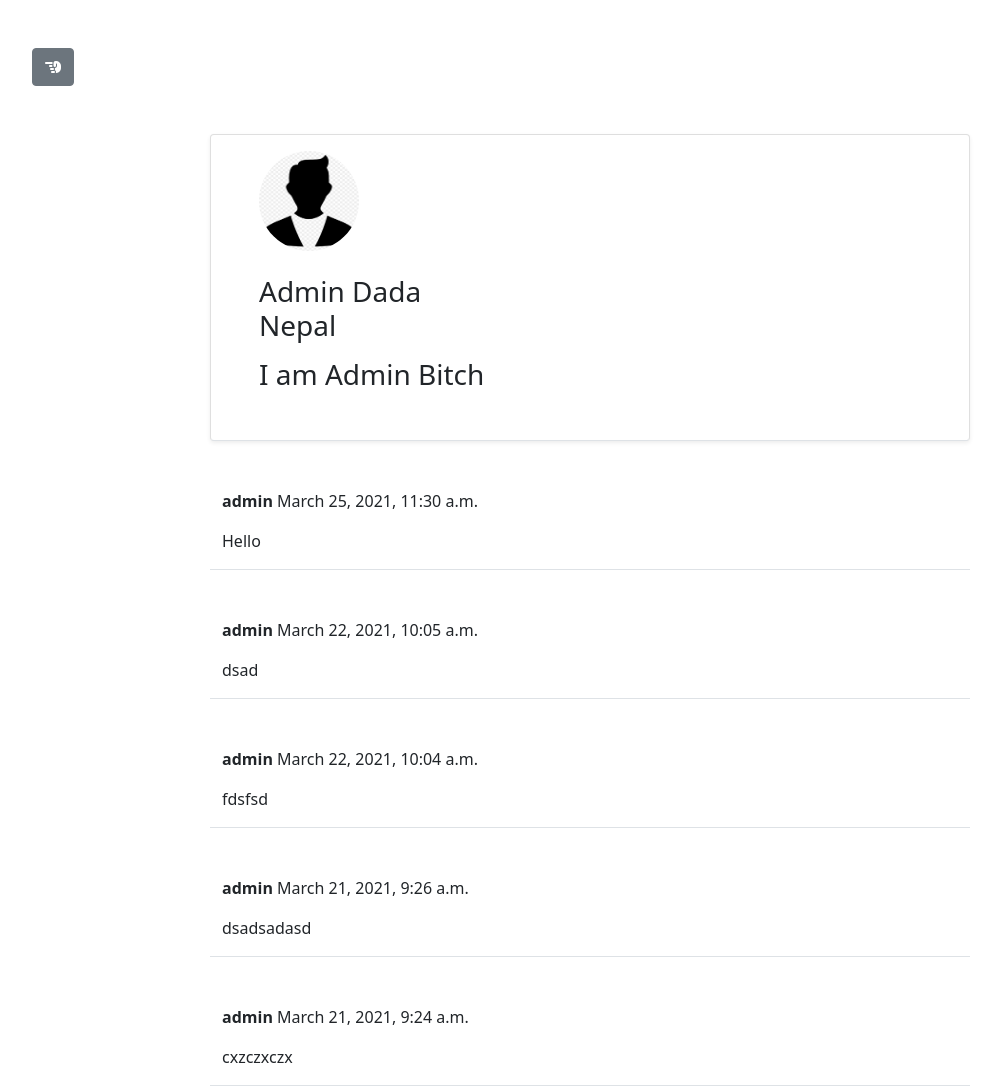
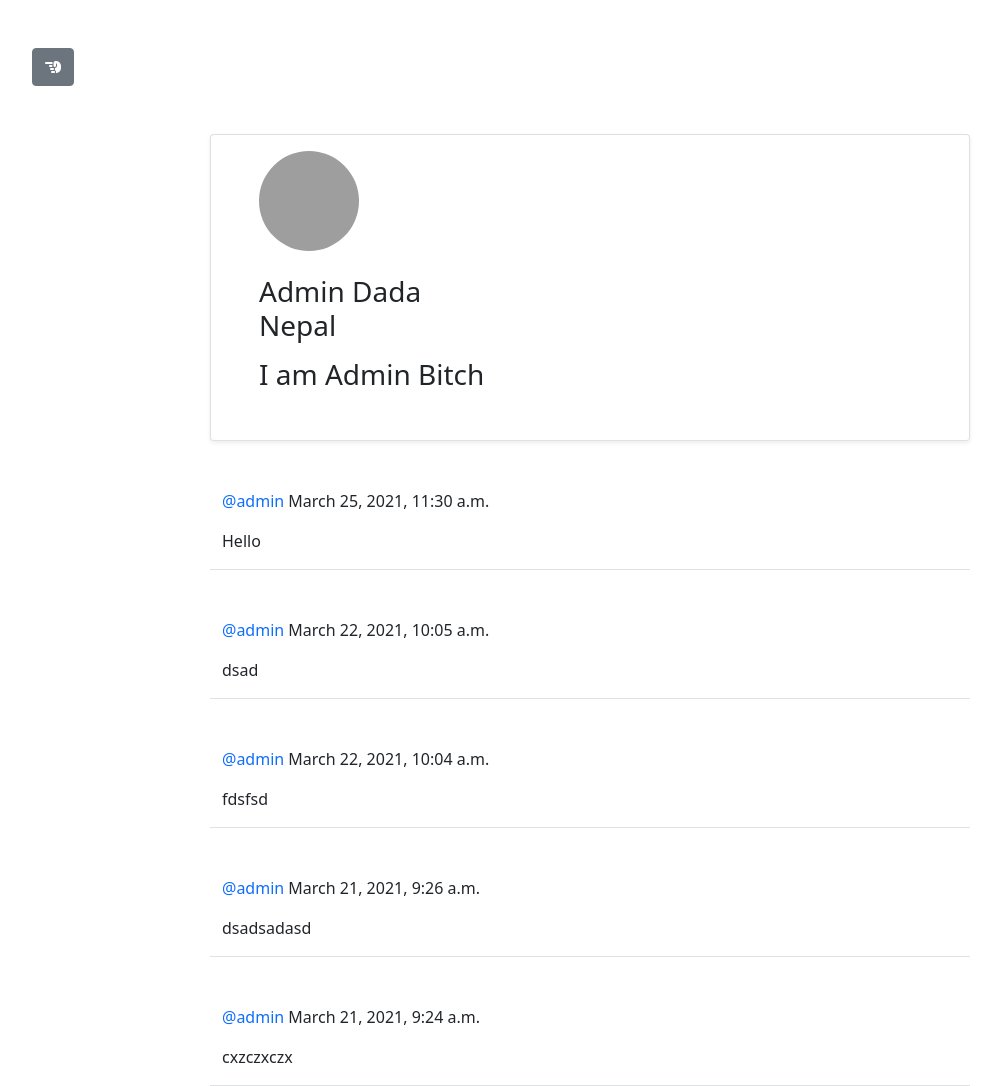
Before and after one commit to AnuraghSarkar/Halkhabar, a Django app: page /social/profile/1/ in a window 1280 px wide. Shown: the part 56-1142 px from the top of the page, without its empty margins (50-1051 px from the left). Run offline with Django 3.2, Linux system fonts and the light colour scheme; data comes from the database, SQL or seed files in the repository; both versions use the stored data as it was after the commit; parts of the project's set-up code (start-up, migrations or seed data) failed here and were passed over; some libraries are stand-ins or nearby versions; grey boxes are pictures that could not be loaded.

Commit message:
Adding Following Feature

```diff
--- a/social/models.py
+++ b/social/models.py
@@ -21,7 +21,8 @@ class UserProfile(models.Model):
   bio = models.TextField(max_length=500, blank=True, null=True)
   birthdate = models.DateField(null=True, blank=True)
   location = models.CharField(max_length=100, blank=True, null=True)
-  picture = models.ImageField(upload_to='uploads/profile_pictures', default='upload/profile_pictures/ok.png', blank=True)
+  picture = models.ImageField(upload_to='upload/profile_pictures', default='upload/profile_pictures/ok.png', blank=True)
+  followers = models.ManyToManyField(User, blank=True, related_name='followers')
 
 
 @receiver(post_save, sender=User)
--- a/social/templates/social/profile.html
+++ b/social/templates/social/profile.html
@@ -44,10 +44,12 @@
 
     {% for post in posts %}
     <div class="row justify-content-center mt-5">
-        <div class="col-md-8 col-sm-12 border-bottom position-relative">
-            <p><strong>{{ post.author }}</strong> {{ post.created_on }}</p>
-            <p>{{ post.body }}</p>
-            <a href="{% url 'post_detail' post.pk %}" class="stretched-link"></a>
+        <div class="col-md-8 col-sm-12 border-bottom">
+            <p><a href="{% url 'profile' post.author.profile.pk %}" style="text-decoration: none;" class="text-primary">@{{ post.author }} </a> {{ post.created_on }}</p>
+            <div class="position-relative">
+                <p>{{ post.body }}</p>
+                <a href="{% url 'post_detail' post.pk %}" class="stretched-link"></a>
+            </div>
         </div>
     </div>
     {% endfor %}
```
Also changed, not shown: social/templates/social/post_list.html (+5 -3 lines), db.sqlite3, media/upload/profile_pictures/ok_D2AwygW.png (deleted), media/uploads/profile_pictures/jujutsu_kaisen.jpg (deleted), social/migrations/0004_auto_20210327_1043.py (added).
